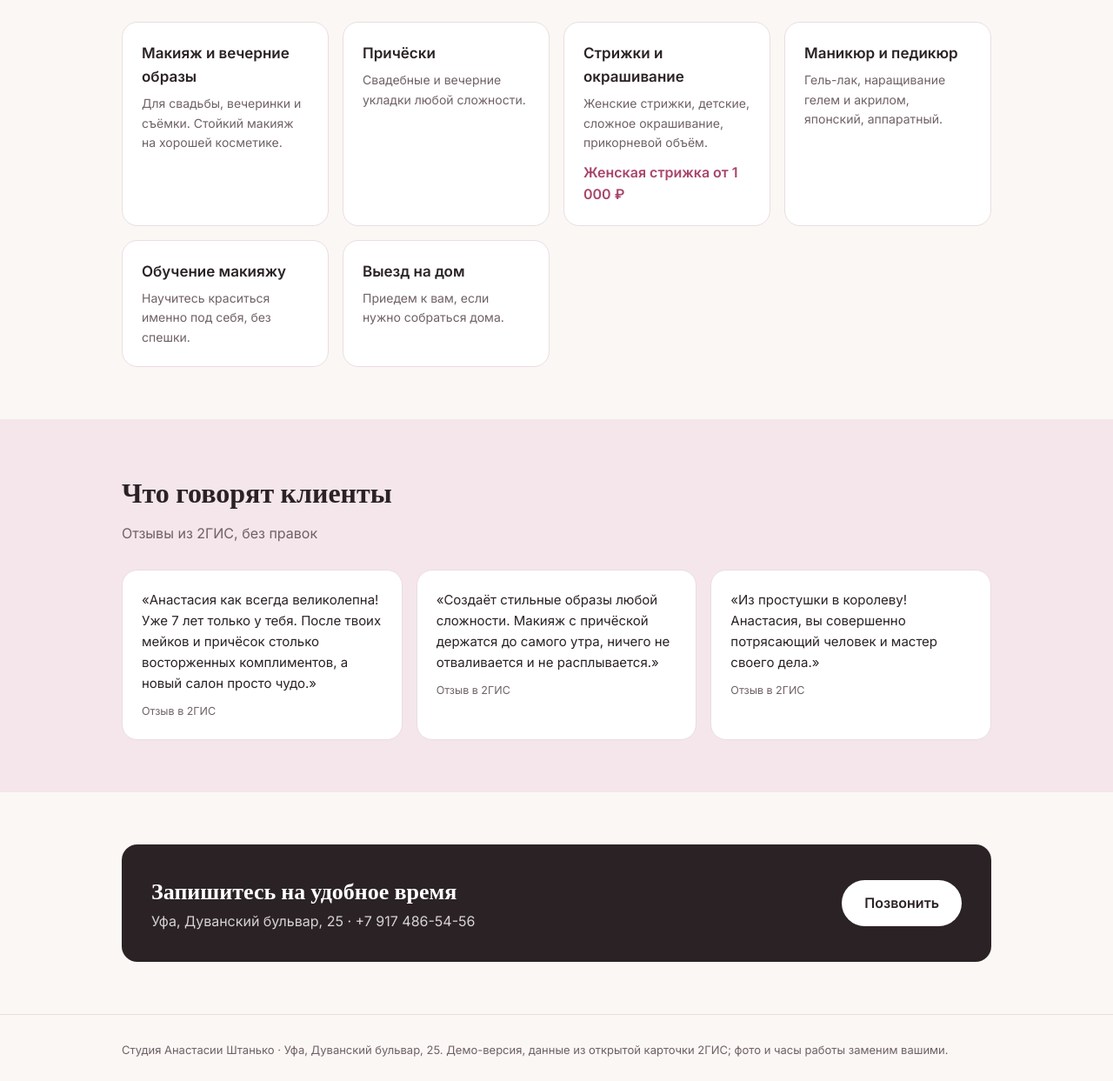
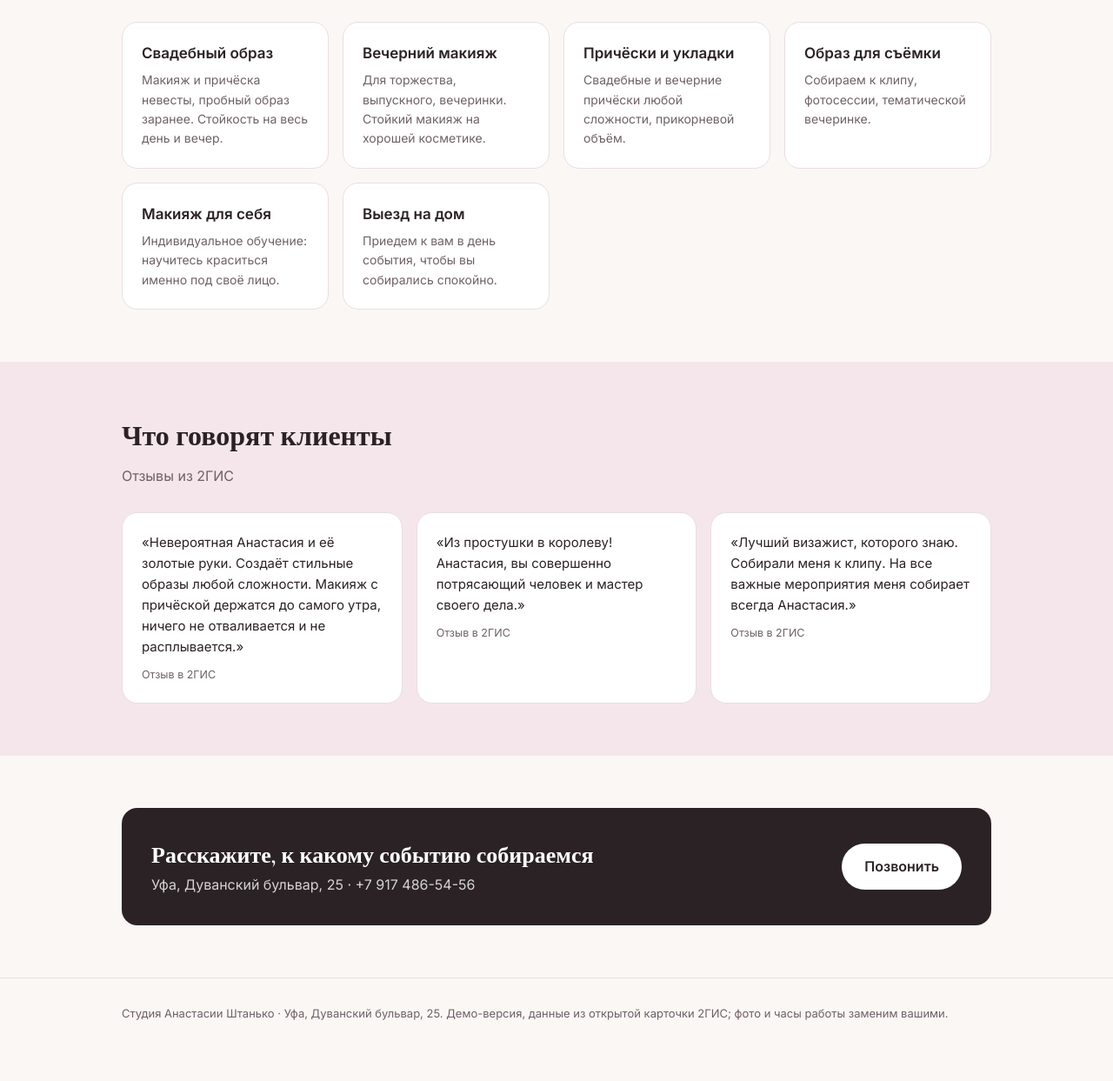
Before and after one commit to BloodBur/demos, a plain HTML site: page shtanko/index.html in a window 1280 px wide. Shown: the part 780-2023 px from the top of the page at 87% size. After the commit the page ends 1986 px from the top, so only its background shows below. Drawn offline with nearby package versions, Linux system fonts and the light colour scheme.

Commit message:
Update index.html

```diff
--- a/shtanko/index.html
+++ b/shtanko/index.html
@@ -1,4 +1,4 @@
-<!doctype html><html lang="ru"><head><meta charset="utf-8"><meta name="viewport" content="width=device-width,initial-scale=1"><meta name="robots" content="noindex,nofollow"><title>Студия Анастасии Штанько · макияж, причёски, окрашивание в Уфе</title><meta name="description" content="Студия красоты Анастасии Штанько, Уфа, Дуванский бульвар, 25. Макияж, причёски, стрижки, маникюр.">
+<!doctype html><html lang="ru"><head><meta charset="utf-8"><meta name="viewport" content="width=device-width,initial-scale=1"><meta name="robots" content="noindex,nofollow"><title>Студия Анастасии Штанько · макияж и причёски в Уфе</title><meta name="description" content="Свадебный и вечерний макияж, причёски, образы под съёмку. Уфа, Дуванский бульвар, 25.">
 <link href="https://fonts.googleapis.com/css2?family=Cormorant+Garamond:wght@500;600;700&family=Inter:wght@400;500;600&display=swap" rel="stylesheet">
 <style>:root{--bg:#fbf7f4;--ink:#2b2226;--mut:#6f6168;--ac:#a8456b;--ac2:#862f52;--soft:#f4e6ea;--card:#fff;--line:#eadde1}
 *{box-sizing:border-box;margin:0;padding:0}html{scroll-behavior:smooth}body{font-family:Inter,system-ui,sans-serif;background:var(--bg);color:var(--ink);line-height:1.6}
@@ -16,10 +16,10 @@ section{padding:60px 0}h2{font-family:'Cormorant Garamond',serif;font-size:32px;
 footer{padding:30px 0;color:var(--mut);font-size:13px;border-top:1px solid var(--line)}
 .rv{opacity:0;transform:translateY(16px);transition:.6s}.rv.on{opacity:1;transform:none}@media(max-width:640px){nav{display:none}}</style></head><body>
 <div class="demo">Демо-версия сайта · подготовлена для «Студия Анастасии Штанько» · напишите, что поменять</div>
-<header><div class="w"><div class="logo">Анастасия Штанько</div><nav><a href="#uslugi">Услуги</a><a href="#otzyvy">Отзывы</a><a href="#kontakty">Контакты</a></nav><a class="btn" style="padding:9px 18px" href="tel:+79174865456">Позвонить</a></div></header>
-<div class="hero"><div class="w rv"><h1>Образ, в котором вы <em>узнаёте себя</em>, только лучше</h1><p class="lead">Макияж и причёски, которые держатся до утра, стрижки, окрашивание и маникюр в уютной студии на Дуванском бульваре.</p><div class="row"><a class="btn" href="#kontakty">Записаться</a><a class="btn g" href="#uslugi">Смотреть услуги</a></div><div class="facts"><div><b>5,0</b><span>рейтинг в 2ГИС</span></div><div><b>100</b><span>отзывов</span></div><div><b>7 лет</b><span>клиенты возвращаются к мастеру</span></div></div></div></div>
-<section id="uslugi"><div class="w rv"><h2>Услуги студии</h2><p class="sub">Основные направления из карточки студии в 2ГИС</p><div class="grid"><div class="card"><h3>Макияж и вечерние образы</h3><p>Для свадьбы, вечеринки и съёмки. Стойкий макияж на хорошей косметике.</p></div><div class="card"><h3>Причёски</h3><p>Свадебные и вечерние укладки любой сложности.</p></div><div class="card"><h3>Стрижки и окрашивание</h3><p>Женские стрижки, детские, сложное окрашивание, прикорневой объём.</p><div class="price">Женская стрижка от 1 000 ₽</div></div><div class="card"><h3>Маникюр и педикюр</h3><p>Гель-лак, наращивание гелем и акрилом, японский, аппаратный.</p></div><div class="card"><h3>Обучение макияжу</h3><p>Научитесь краситься именно под себя, без спешки.</p></div><div class="card"><h3>Выезд на дом</h3><p>Приедем к вам, если нужно собраться дома.</p></div></div></div></section>
-<section class="alt" id="otzyvy"><div class="w rv"><h2>Что говорят клиенты</h2><p class="sub">Отзывы из 2ГИС, без правок</p><div class="grid"><div class="card q">«Анастасия как всегда великолепна! Уже 7 лет только у тебя. После твоих мейков и причёсок столько восторженных комплиментов, а новый салон просто чудо.»<small>Отзыв в 2ГИС</small></div><div class="card q">«Создаёт стильные образы любой сложности. Макияж с причёской держатся до самого утра, ничего не отваливается и не расплывается.»<small>Отзыв в 2ГИС</small></div><div class="card q">«Из простушки в королеву! Анастасия, вы совершенно потрясающий человек и мастер своего дела.»<small>Отзыв в 2ГИС</small></div></div></div></section>
-<section id="kontakty"><div class="w rv"><div class="cta"><div><h3>Запишитесь на удобное время</h3><p>Уфа, Дуванский бульвар, 25 · +7 917 486-54-56</p></div><a class="btn" style="background:#fff;color:var(--ink)" href="tel:+79174865456">Позвонить</a></div></div></section>
+<header><div class="w"><div class="logo">Анастасия Штанько</div><nav><a href="#uslugi">Образы</a><a href="#otzyvy">Отзывы</a><a href="#kontakty">Контакты</a></nav><a class="btn" style="padding:9px 18px" href="tel:+79174865456">Позвонить</a></div></header>
+<div class="hero"><div class="w rv"><h1>Макияж и причёски, которые <em>держатся до утра</em></h1><p class="lead">Свадьба, выпускной, съёмка или вечеринка: соберём образ, в котором вы узнаёте себя, только лучше. Можем приехать к вам.</p><div class="row"><a class="btn" href="#kontakty">Записаться на образ</a><a class="btn g" href="#uslugi">Смотреть услуги</a></div><div class="facts"><div><b>5,0</b><span>рейтинг в 2ГИС</span></div><div><b>100</b><span>отзывов</span></div><div><b>7 лет</b><span>к мастеру возвращаются</span></div></div></div></div>
+<section id="uslugi"><div class="w rv"><h2>Образы и услуги</h2><p class="sub">Главное в студии: макияж и причёски на важные дни</p><div class="grid"><div class="card"><h3>Свадебный образ</h3><p>Макияж и причёска невесты, пробный образ заранее. Стойкость на весь день и вечер.</p></div><div class="card"><h3>Вечерний макияж</h3><p>Для торжества, выпускного, вечеринки. Стойкий макияж на хорошей косметике.</p></div><div class="card"><h3>Причёски и укладки</h3><p>Свадебные и вечерние причёски любой сложности, прикорневой объём.</p></div><div class="card"><h3>Образ для съёмки</h3><p>Собираем к клипу, фотосессии, тематической вечеринке.</p></div><div class="card"><h3>Макияж для себя</h3><p>Индивидуальное обучение: научитесь краситься именно под своё лицо.</p></div><div class="card"><h3>Выезд на дом</h3><p>Приедем к вам в день события, чтобы вы собирались спокойно.</p></div></div></div></section>
+<section class="alt" id="otzyvy"><div class="w rv"><h2>Что говорят клиенты</h2><p class="sub">Отзывы из 2ГИС</p><div class="grid"><div class="card q">«Невероятная Анастасия и её золотые руки. Создаёт стильные образы любой сложности. Макияж с причёской держатся до самого утра, ничего не отваливается и не расплывается.»<small>Отзыв в 2ГИС</small></div><div class="card q">«Из простушки в королеву! Анастасия, вы совершенно потрясающий человек и мастер своего дела.»<small>Отзыв в 2ГИС</small></div><div class="card q">«Лучший визажист, которого знаю. Собирали меня к клипу. На все важные мероприятия меня собирает всегда Анастасия.»<small>Отзыв в 2ГИС</small></div></div></div></section>
+<section id="kontakty"><div class="w rv"><div class="cta"><div><h3>Расскажите, к какому событию собираемся</h3><p>Уфа, Дуванский бульвар, 25 · +7 917 486-54-56</p></div><a class="btn" style="background:#fff;color:var(--ink)" href="tel:+79174865456">Позвонить</a></div></div></section>
 <footer><div class="w">Студия Анастасии Штанько · Уфа, Дуванский бульвар, 25. Демо-версия, данные из открытой карточки 2ГИС; фото и часы работы заменим вашими.</div></footer>
 <script>var o=new IntersectionObserver(function(e){e.forEach(function(x){if(x.isIntersecting)x.target.classList.add('on')})},{threshold:.1});document.querySelectorAll('.rv').forEach(function(n){o.observe(n)})</script></body></html>
```
